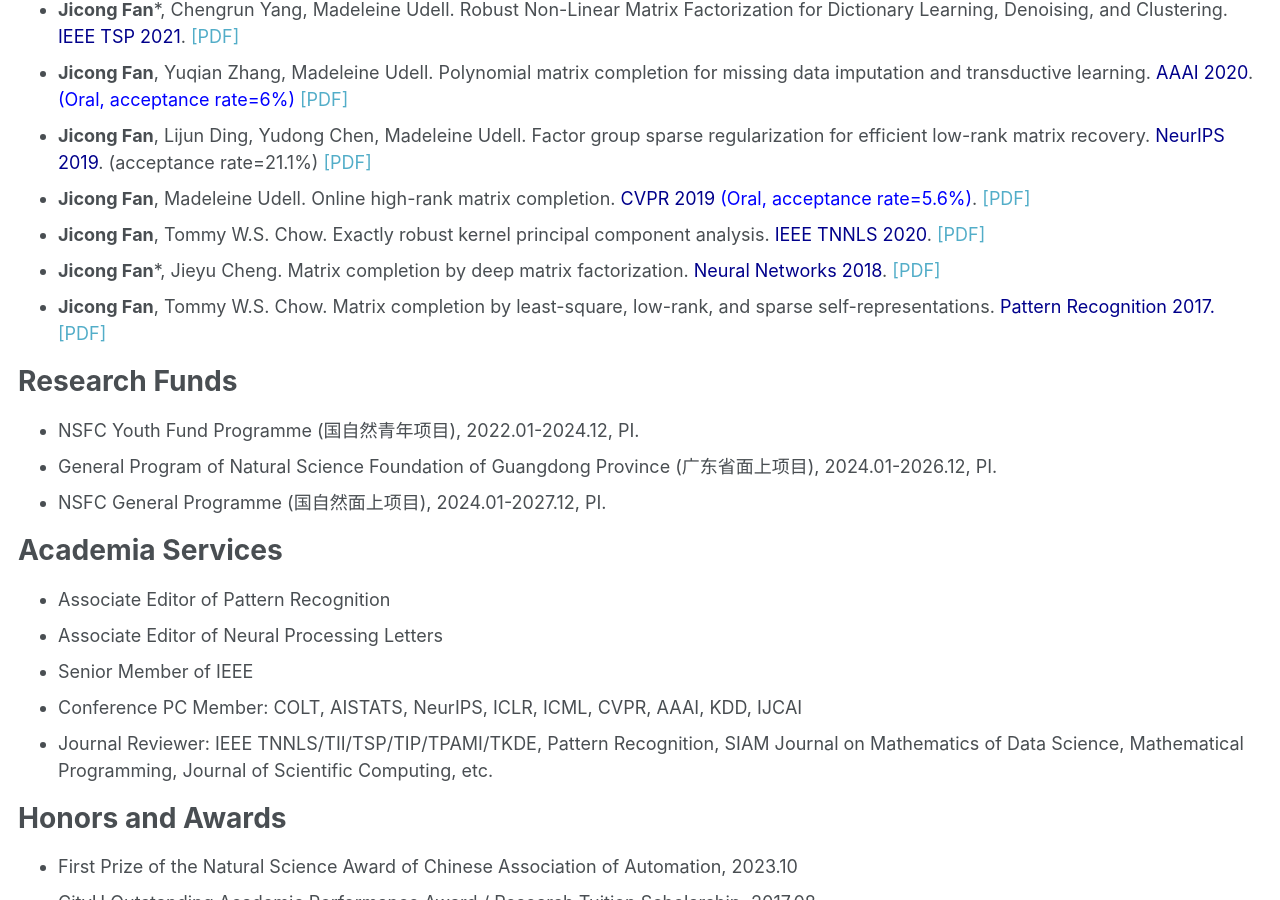
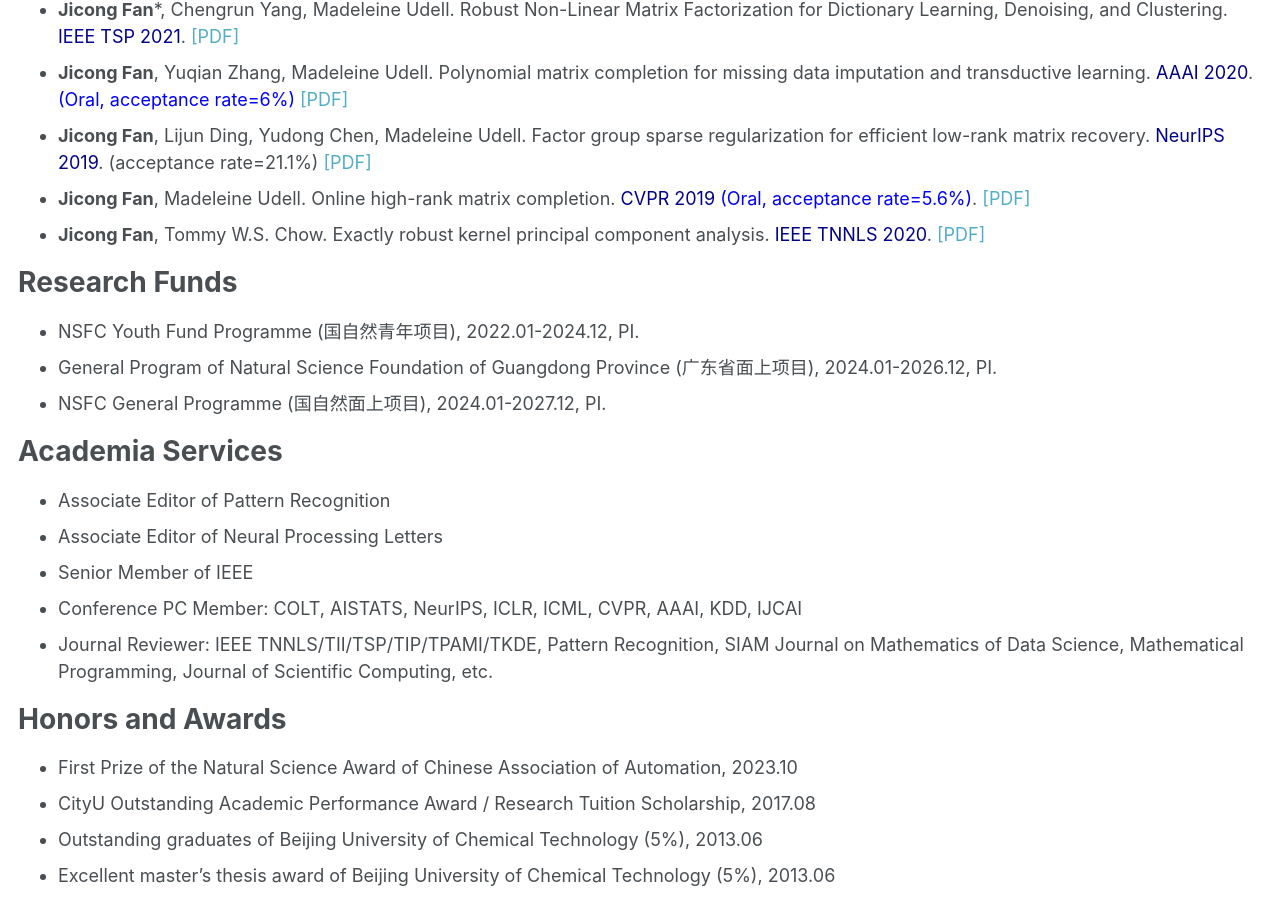
Before and after one commit to jicongfan/jicongfan.github.io, a Jekyll site: the page built from _pages/about.md, in a window 1280 px wide and 900 px high, scrolled down 2571 px. Built offline with Jekyll 4.4.1, drawn with Linux system fonts in a browser that asks for light colours.

Commit message:
Update about.md

```diff
--- a/_pages/about.md
+++ b/_pages/about.md
@@ -73,8 +73,7 @@
 * <strong>Jicong Fan</strong>, Lijun Ding, Yudong Chen, Madeleine Udell. Factor group sparse regularization for efficient low-rank matrix recovery. <font color=DarkBlue>NeurIPS 2019</font>. (acceptance rate=21.1%) <a href="https://proceedings.neurips.cc/paper/2019/file/0fc170ecbb8ff1afb2c6de48ea5343e7-Paper.pdf">[PDF]</a>
 * <strong>Jicong Fan</strong>, Madeleine Udell. Online high-rank matrix completion. <font color=DarkBlue>CVPR 2019</font> <font color=blue>(Oral, acceptance rate=5.6%)</font>. <a href="https://openaccess.thecvf.com/content_CVPR_2019/papers/Fan_Online_High_Rank_Matrix_Completion_CVPR_2019_paper.pdf">[PDF]</a>
 * <strong>Jicong Fan</strong>, Tommy W.S. Chow. Exactly robust kernel principal component analysis. <font color=DarkBlue>IEEE TNNLS 2020</font>. <a href="https://ieeexplore.ieee.org/abstract/document/8701558">[PDF]</a>
-* <strong>Jicong Fan</strong>*, Jieyu Cheng. Matrix completion by deep matrix factorization. <font color=DarkBlue>Neural Networks 2018</font>. <a href="https://www.sciencedirect.com/science/article/pii/S0925231217309621">[PDF]</a>
-* <strong>Jicong Fan</strong>, Tommy W.S. Chow. Matrix completion by least-square, low-rank, and sparse self-representations. <font color=DarkBlue>Pattern Recognition 2017.</font> <a href="https://www.sciencedirect.com/science/article/pii/S0031320317302030">[PDF]</a>
+
 
 Research Funds
 ======
```
